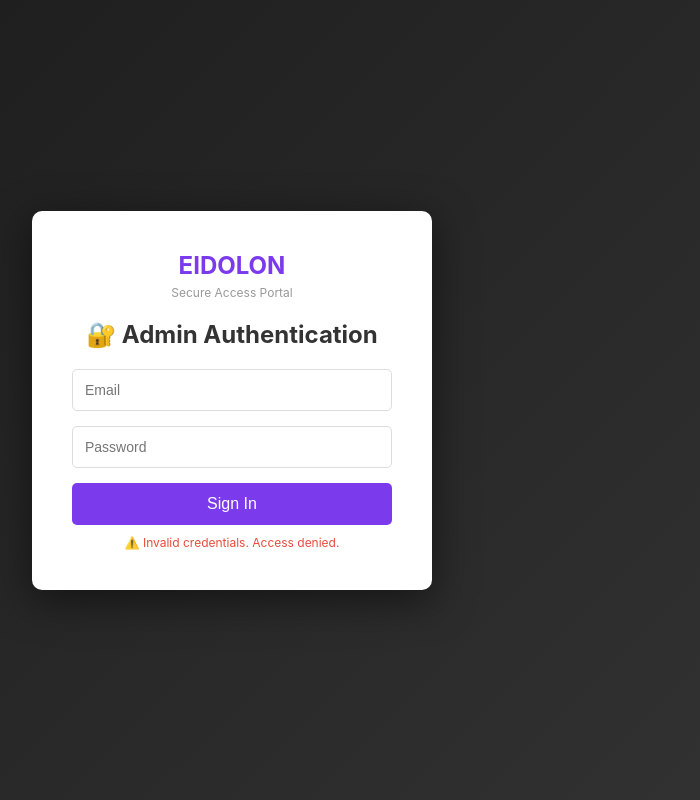
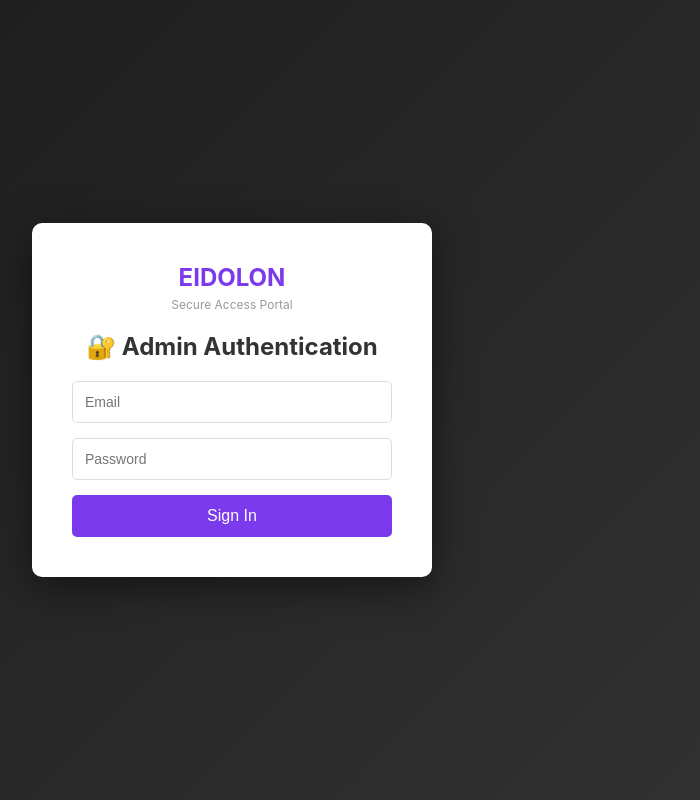
Before and after one commit to Ayaan1911/Eidolon, a Python web app: template backend/templates/fake_login.html in a window 1280 px wide. Shown: the whole page, without its empty margins (408-1108 px from the left). Run offline with Jinja, Linux system fonts and the light colour scheme; the template is opened without the code that fills it, so the values that code supplies are empty.

Commit message:
fix: hide trap login error until Sign In is actually submitted
The fake login page rendered "Invalid credentials. Access denied." on first
load, which tipped off visitors that nothing here was real. The error div is
now hidden and revealed by a submit handler. The handler calls preventDefault
because a native submit would reload the page, which wipes the message and
re-fires the trap alert. Empty fields are still blocked by the browser's
required check, so no error shows until something is typed in.

Co-Authored-By: Claude Sonnet 5 <noreply@anthropic.com>

```diff
--- a/backend/templates/fake_login.html
+++ b/backend/templates/fake_login.html
@@ -79,13 +79,22 @@
       </p>
     </div>
     <h2>🔐 Admin Authentication</h2>
-    <form>
+    <form id="login">
       <input type="email" placeholder="Email" required />
       <input type="password" placeholder="Password" required />
       <button type="submit">Sign In</button>
     </form>
-    <div class="error">⚠️ Invalid credentials. Access denied.</div>
+    <div class="error" id="error" role="alert" hidden>⚠️ Invalid credentials. Access denied.</div>
   </div>
+  <script>
+    // The error only appears after a real submit (the browser's `required` check
+    // gates empty fields first). preventDefault: a native submit would reload the
+    // page, wiping the message and re-firing the trap alert.
+    document.getElementById("login").addEventListener("submit", function (e) {
+      e.preventDefault();
+      document.getElementById("error").hidden = false;
+    });
+  </script>
 </body>
 
 </html>
```
